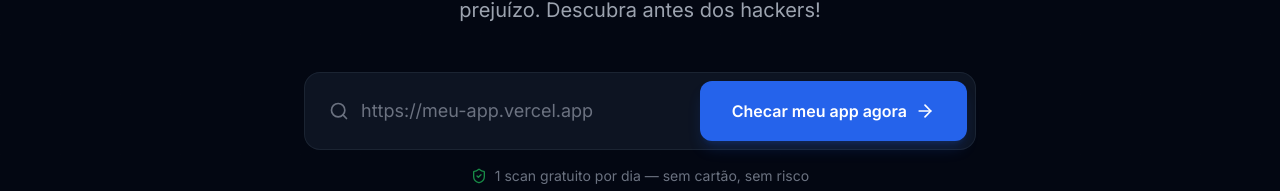
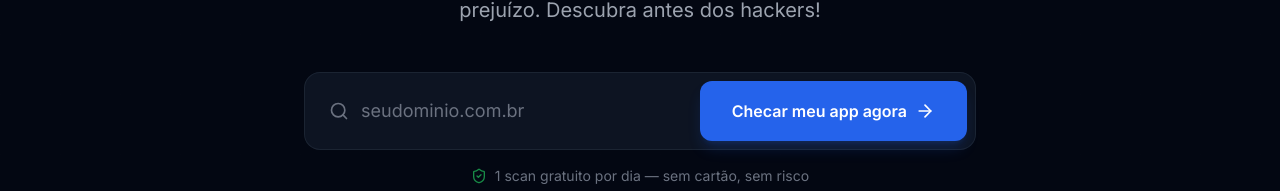
Before and after one commit to MateusProDev/devguardia, a Next.js app in the folder frontend/: page / in a window 1280 px wide. Shown: the part 506-697 px from the top of the page. Built offline with nearby package versions, Linux system fonts and the light colour scheme; no server answers.

Commit message:
add copy agressiva para conversao

```diff
--- a/frontend/src/app/page.tsx
+++ b/frontend/src/app/page.tsx
@@ -251,11 +251,14 @@ export default function LandingPage() {
               <div className="relative flex-1">
                 <Search className="absolute left-4 top-1/2 -translate-y-1/2 w-5 h-5 text-gray-500" />
                 <input
-                  type="url"
+                  type="text"
                   value={demoUrl}
                   onChange={(e) => setDemoUrl(e.target.value)}
-                  placeholder="https://meu-app.vercel.app"
+                  placeholder="seudominio.com.br"
                   className="w-full bg-transparent text-white placeholder-gray-500 pl-12 pr-4 py-4 outline-none text-lg"
+                  autoCorrect="off"
+                  autoCapitalize="none"
+                  spellCheck={false}
                 />
               </div>
               <button
```
